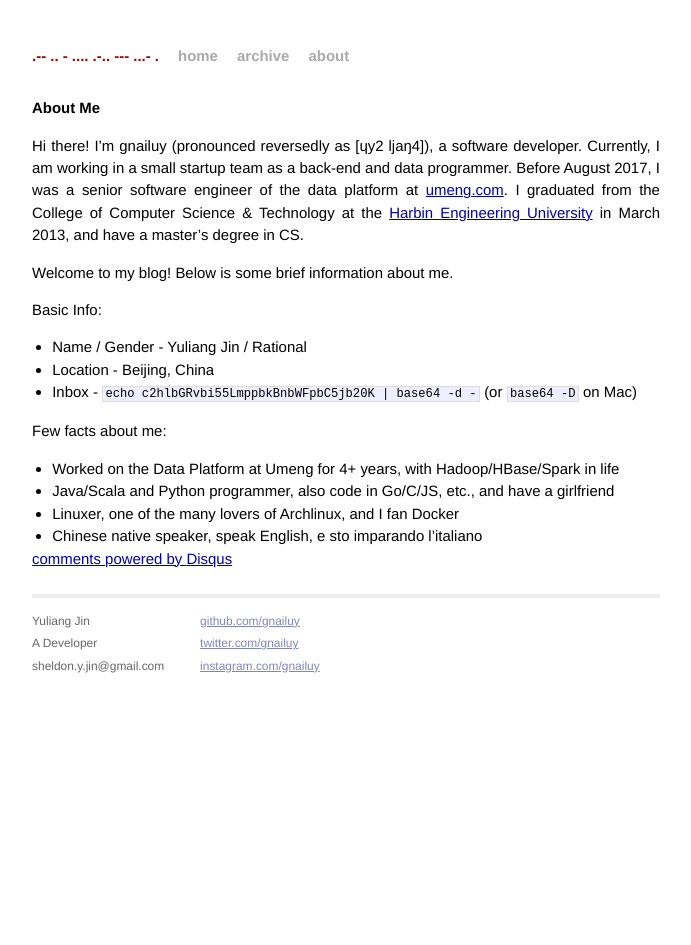
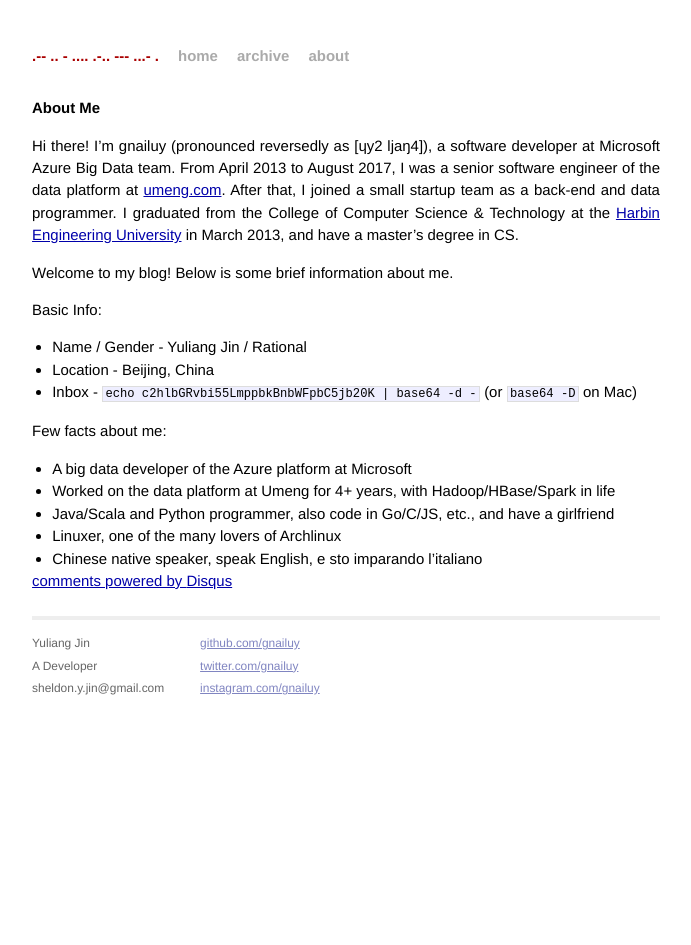
Before and after one commit to gnailuy/gnailuy.com, a Jekyll site: the page built from about.markdown, in a window 1280 px wide. Shown: the whole page, without its empty margins (294-985 px from the left). Built offline with Jekyll 4.4.1, drawn with Linux system fonts in a browser that asks for light colours; Markdown is read by kramdown in place of the engine named in the settings; comment, search, counter and statistics services are not loaded.

Commit message:
update aboutme

```diff
--- a/about.markdown
+++ b/about.markdown
@@ -5,9 +5,8 @@ comment: true
 permalink: /about/index.html
 ---
 
-Hi there! I'm gnailuy (pronounced reversedly as [ɥy2 ljaŋ4]), a software developer.
-Currently, I am working in a small startup team as a back-end and data programmer.
-Before August 2017, I was a senior software engineer of the data platform at [umeng.com][umeng].
+Hi there! I'm gnailuy (pronounced reversedly as [ɥy2 ljaŋ4]), a software developer at Microsoft Azure Big Data team.
+From April 2013 to August 2017, I was a senior software engineer of the data platform at [umeng.com][umeng]. After that, I joined a small startup team as a back-end and data programmer.
 I graduated from the College of Computer Science & Technology at the
 [Harbin Engineering University][heu] in March 2013, and have a master's degree in CS.
 
@@ -21,9 +20,10 @@ Basic Info:
 
 Few facts about me:
 
-* Worked on the Data Platform at Umeng for 4+ years, with Hadoop/HBase/Spark in life
+* A big data developer of the Azure platform at Microsoft
+* Worked on the data platform at Umeng for 4+ years, with Hadoop/HBase/Spark in life
 * Java/Scala and Python programmer, also code in Go/C/JS, etc., and have a girlfriend
-* Linuxer, one of the many lovers of Archlinux, and I fan Docker
+* Linuxer, one of the many lovers of Archlinux
 * Chinese native speaker, speak English, e sto imparando l'italiano
 
 [umeng]:    http://www.umeng.com
```
